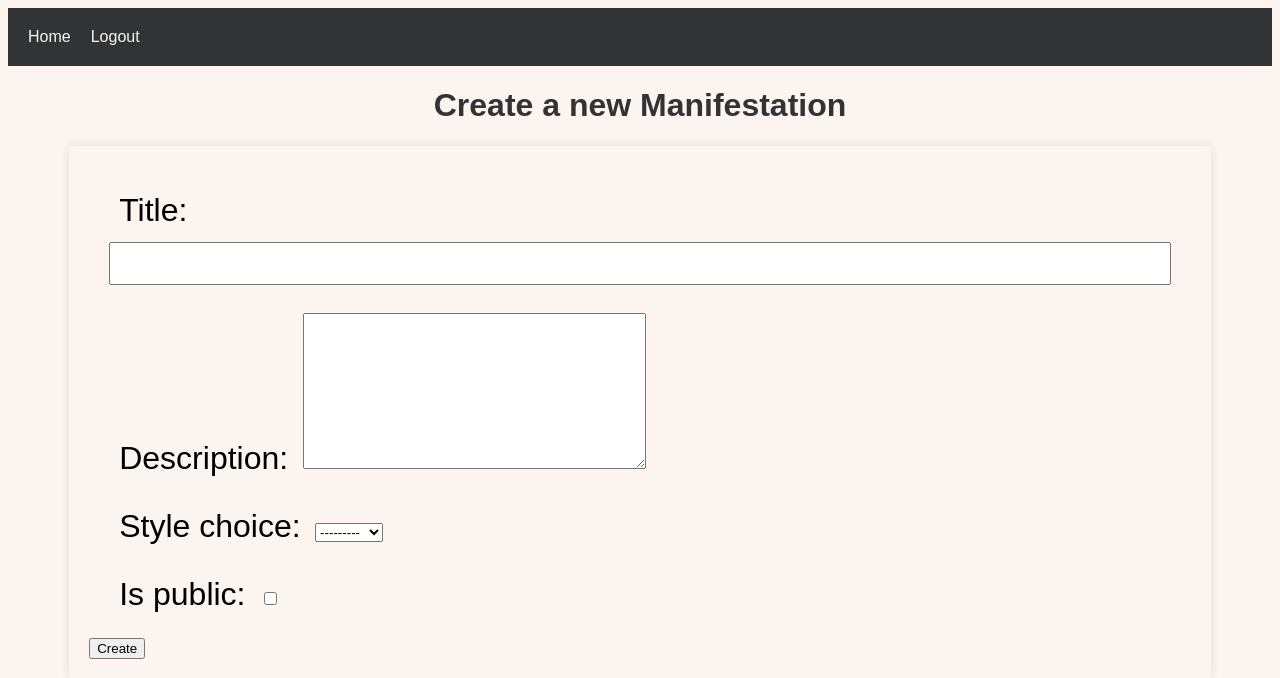
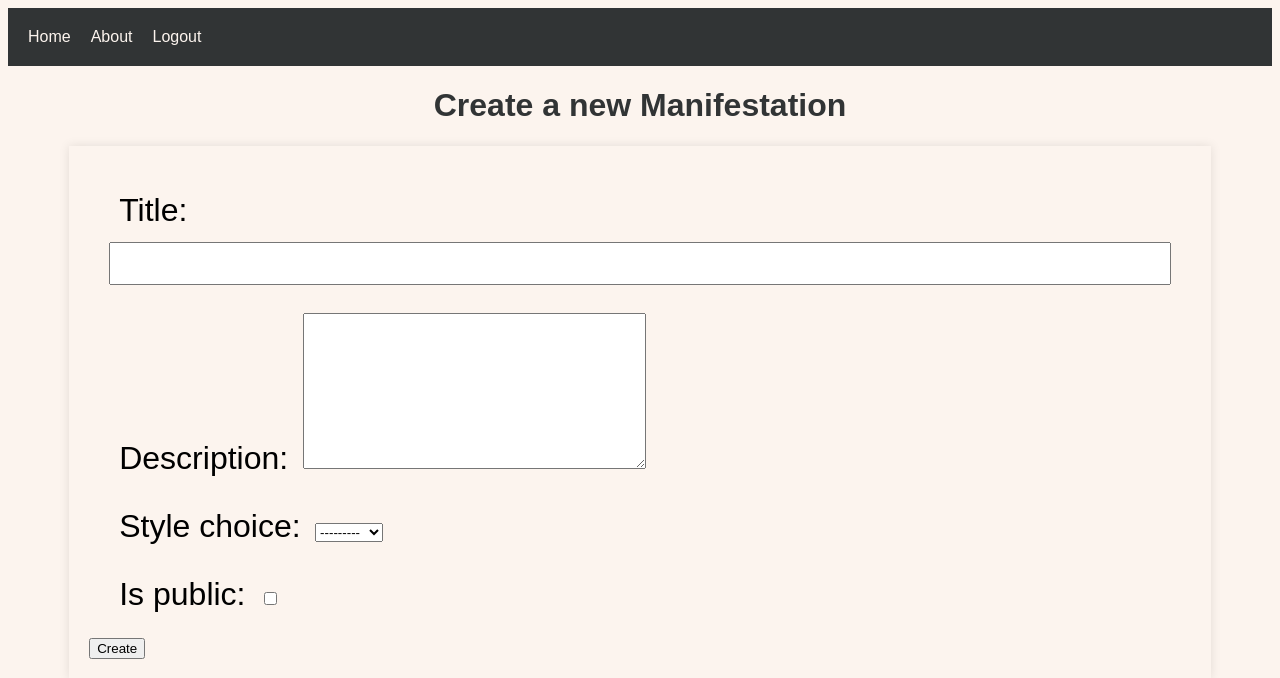
Before and after one commit to Jo-JPEG/manifestation-magic, a Django app: page /create/ in a window 1280 px wide. Shown: the top 678 px of the page. Run offline with Django 4.2, Linux system fonts and the light colour scheme; the visitor is signed in with stand-in values (Sample User, id 1).

Commit message:
add about page

```diff
--- a/manifest/urls.py
+++ b/manifest/urls.py
@@ -5,6 +5,7 @@ from . import views
 
 urlpatterns = [
     path('', views.home, name='home'),
+    path('about/', views.about, name='about'),
     path('create/', views.create_manifestation, name='create_manifestation'),
     path('manifestation/<int:manifestation_id>/', views.view_manifestation, name='view_manifestation'),
     path('manifestation/edit/<int:id>/', views.edit_manifestation, name='edit_manifestation'),
--- a/manifest/views.py
+++ b/manifest/views.py
@@ -10,6 +10,9 @@ from django.http import HttpResponseForbidden
 def home(request):
     manifestations = Manifestation.objects.filter(owner=request.user)
     return render(request, 'manifest/home.html', {'manifestations': manifestations})
+
+def about(request):
+    return render(request, 'about.html')
 
 @login_required
 def create_manifestation(request):
--- a/templates/base.html
+++ b/templates/base.html
@@ -9,15 +9,14 @@
 <body>
     <header>
         <nav>
-
             <a href="{% url 'home' %}">Home</a>
+            <a href="{% url 'about' %}">About</a>
             {% if user.is_authenticated %}
                 <a href="{% url 'logout' %}">Logout</a>
             {% else %}
                 <a href="{% url 'login' %}">Login</a>
                 <a href="{% url 'signup' %}">Sign Up</a>
             {% endif %}
-            </ul>
         </nav>
     </header>
 
```
Also changed, not shown: templates/about.html (added, +8 -0 lines). Lines whose indentation alone changed are shown as unchanged.
